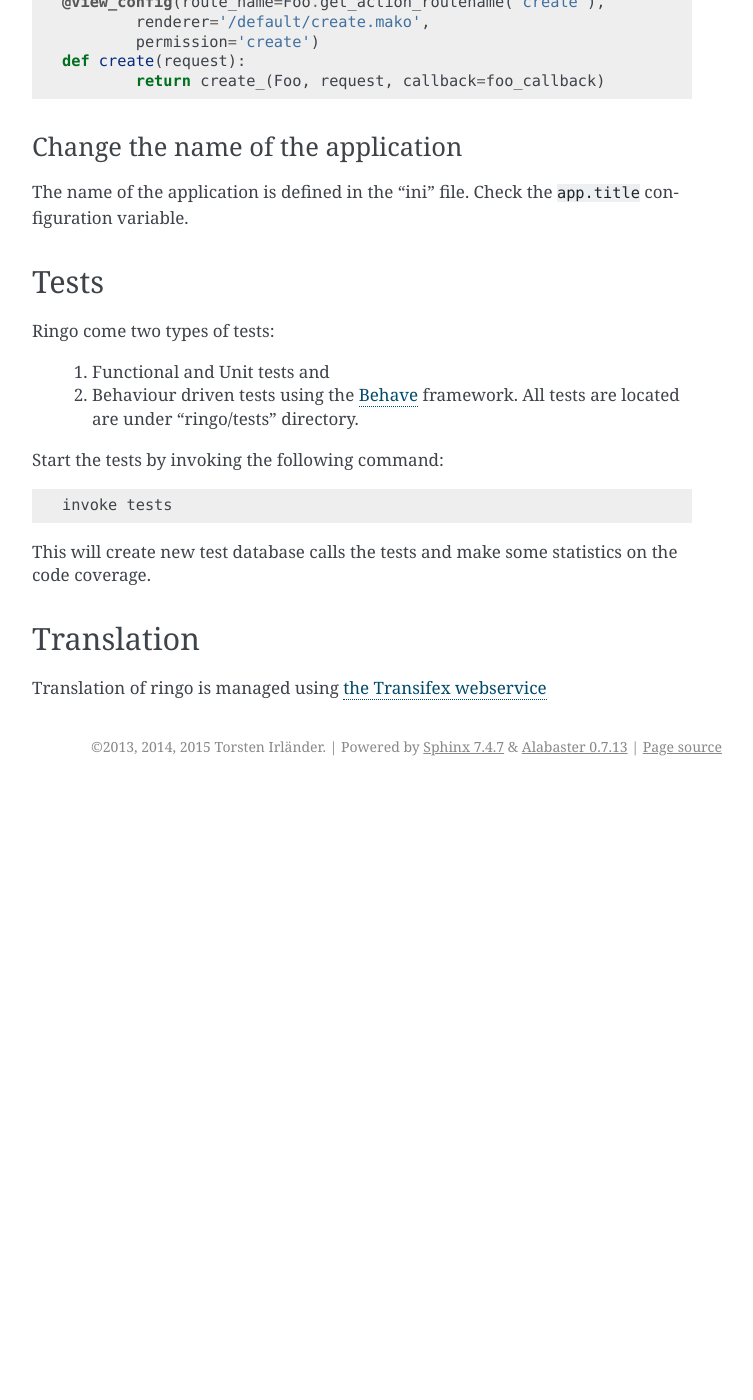
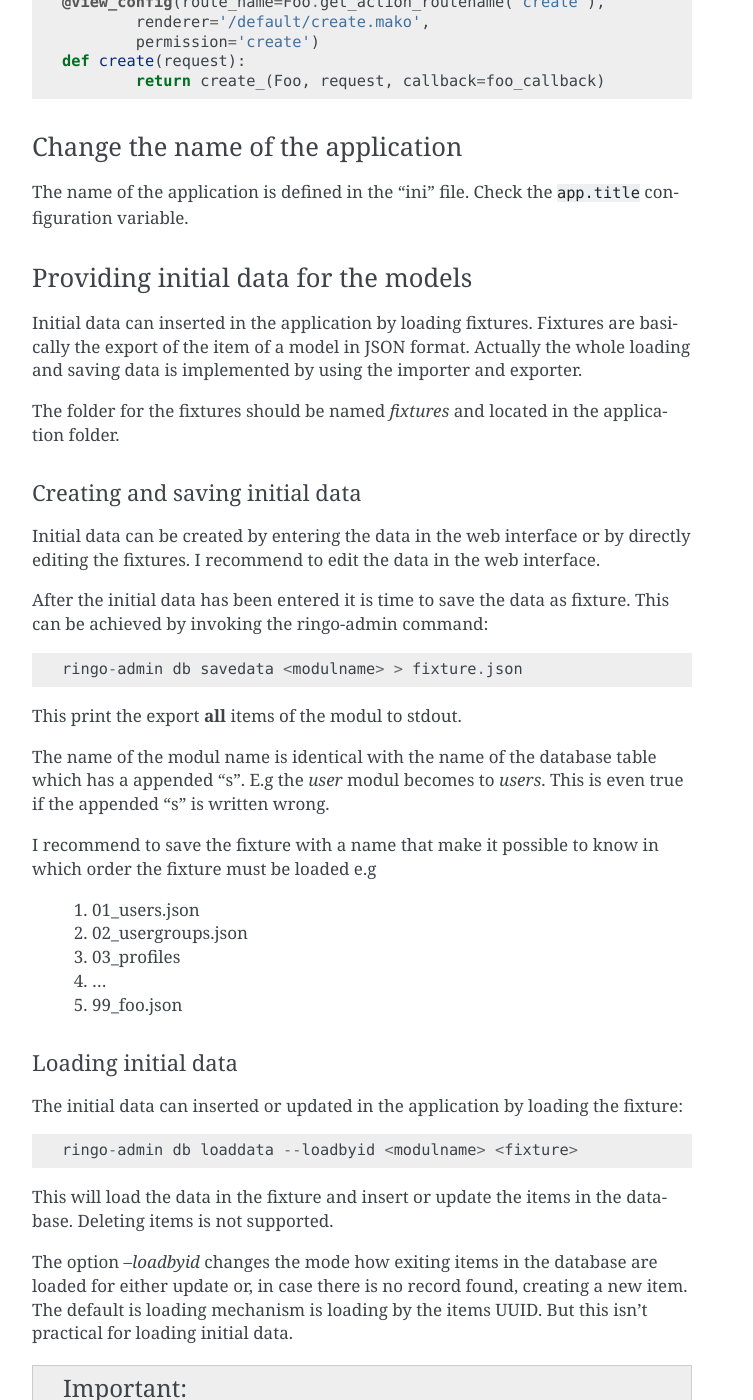
Before and after one commit to ringo-framework/ringo, a Sphinx documentation site: the page built from docs/source/development.rst, in a window 1280 px wide and 1400 px high, scrolled down 11864 px. Shown: the whole window, without its empty margins (388-1141 px from the left). Built offline with Sphinx 7.4.7, drawn with Linux system fonts in a browser that asks for light colours; formulas are drawn with MathJax 3; before the commit the page ends 12650 px from its top, so only the background shows below that; some of the changed text lies outside the part shown.

Commit message:
Added hints on how to provide initial data.

```diff
--- a/docs/source/development.rst
+++ b/docs/source/development.rst
@@ -554,6 +554,60 @@ Change the name of the application
 The name of the application is defined in the "ini" file. Check the
 ``app.title`` configuration variable.
 
+Providing initial data for the models
+=====================================
+Initial data can inserted in the application by loading fixtures. Fixtures are
+basically the export of the item of a model in JSON format. Actually the whole
+loading and saving data is implemented by using the importer and exporter.
+
+The folder for the fixtures should be named *fixtures* and located in the
+application folder.
+
+Creating and saving initial data
+--------------------------------
+Initial data can be created by entering the data in the web interface or by
+directly editing the fixtures. I recommend to edit the data in the web interface.
+
+After the initial data has been entered it is time to save the data as
+fixture. This can be achieved by invoking the ringo-admin command::
+
+        ringo-admin db savedata <modulname> > fixture.json
+
+This print the export **all** items of the modul to stdout.
+
+The name of the modul name is identical with the name of the database table
+which has a appended "s". E.g the *user* modul becomes to *users*. This is
+even true if the appended "s" is written wrong.
+
+I recommend to save the fixture with a name that make it possible to know in
+which order the fixture must be loaded e.g
+
+ #. 01_users.json
+ #. 02_usergroups.json
+ #. 03_profiles
+ #. ...
+ #. 99_foo.json
+
+Loading initial data
+--------------------
+The initial data can inserted or updated in the application by loading the
+fixture::
+
+        ringo-admin db loaddata --loadbyid <modulname> <fixture>
+
+This will load the data in the fixture and insert or update the items in the
+database. Deleting items is not supported.
+
+The option *--loadbyid* changes the mode how exiting items in the database are
+loaded for either update or, in case there is no record found, creating a new
+item. The default is loading mechanism is loading by  the items UUID. But this
+isn't practical for loading initial data.
+
+.. important::
+   Please note that you must take care to load the fixtures in correct order,
+   because to keep the integrity of the database.
+
+
 Tests
 *****
 Ringo come two types of tests:
```
